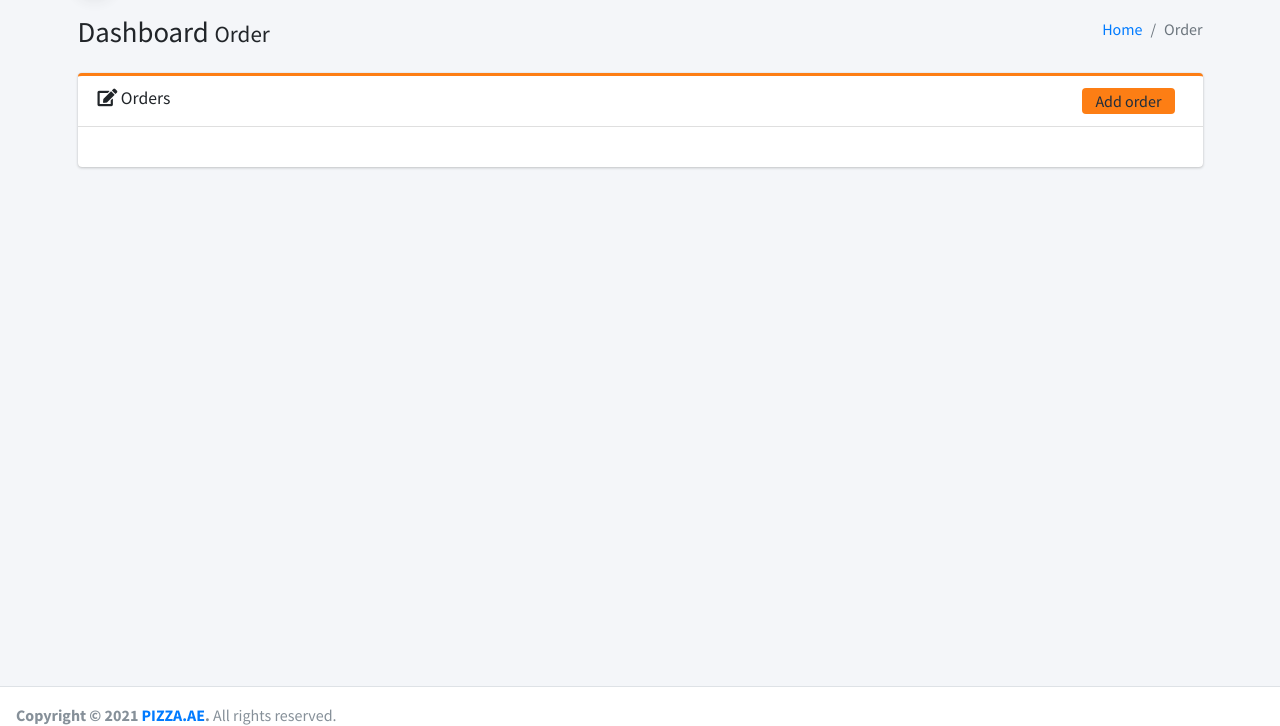
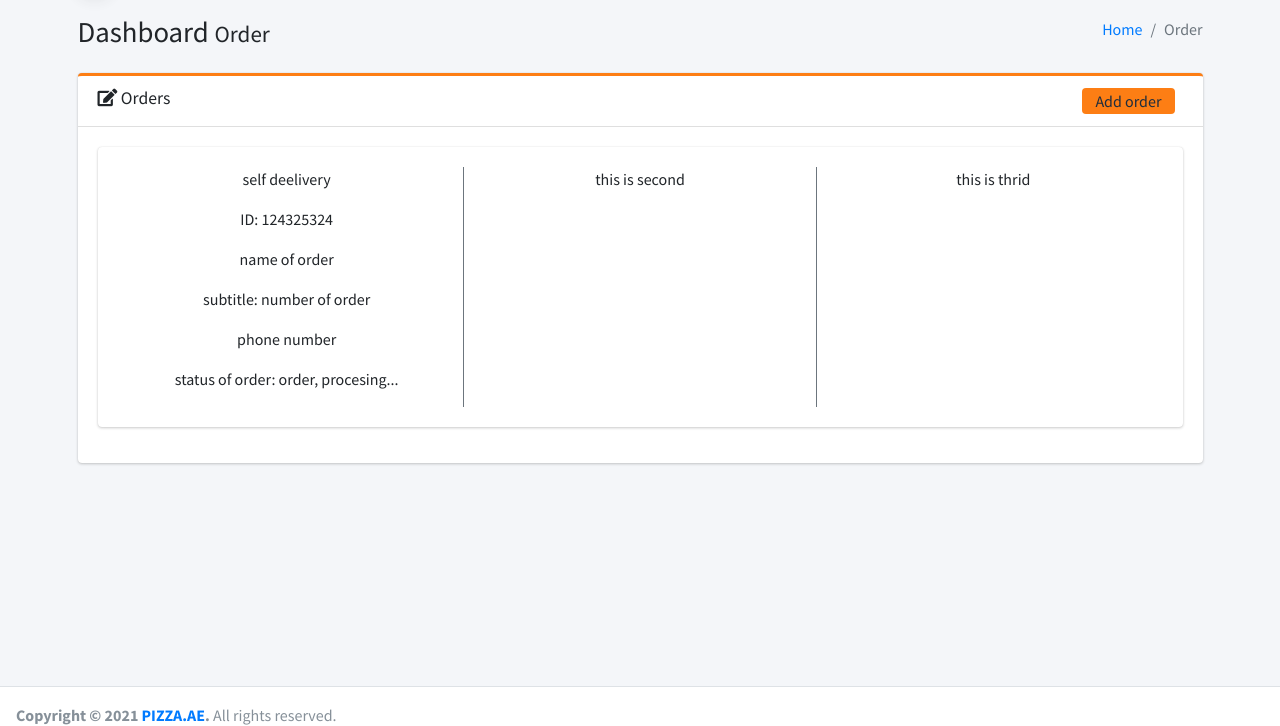
Before and after one commit to zamanehsani/pizza.ae, a Django app: page /dashboard/order in a window 1280 px wide. Shown: the part 57-783 px from the top of the page. Run offline with Django 3.2, Linux system fonts and the light colour scheme; a user stored in the database is signed in; data comes from the database, SQL or seed files in the repository; both versions use the stored data as it was after the commit; some libraries are stand-ins or nearby versions.

Commit message:
did some updates

```diff
--- a/dashboard/templates/dashboard/order.html
+++ b/dashboard/templates/dashboard/order.html
@@ -37,10 +37,25 @@
               {% endif %}
             </div>
             <div class="card-body">
-              <div class="row">
-                <!-- <h2>PIZZA.AE location</h2> -->
-
-                <div id="map"></div>
+              <div class="card text-center">
+                <div class="card-body">
+                  <div class="row">
+                    <div class="col-sm-12 col-md-4">
+                      <p>self deelivery</p>
+                      <p>ID: 124325324</p>
+                      <p>name of order</p>
+                      <p>subtitle: number of order</p>
+                      <p>phone number</p>
+                      <p>status of order: order, procesing...</p>
+                    </div>
+                    <div class="col-sm-12 col-md-4 border-right border-left border-secondary">
+                      <p>this is second</p>
+                    </div>
+                    <div class="col-sm-12 col-md-4">
+                      <p>this is thrid</p>
+                    </div>
+                  </div>
+                </div>
 
               </div>
             </div>
```
Also changed, not shown: db.sqlite3.
